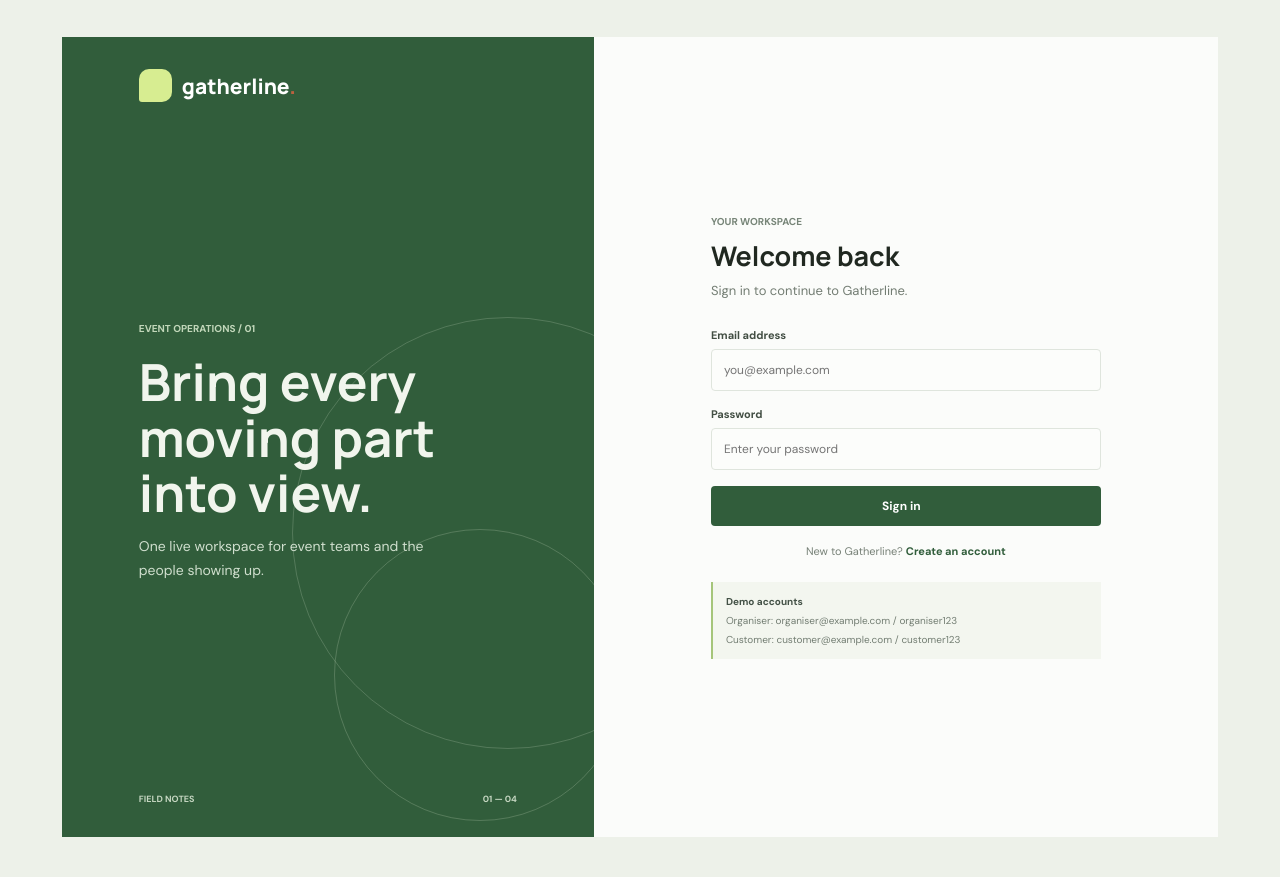
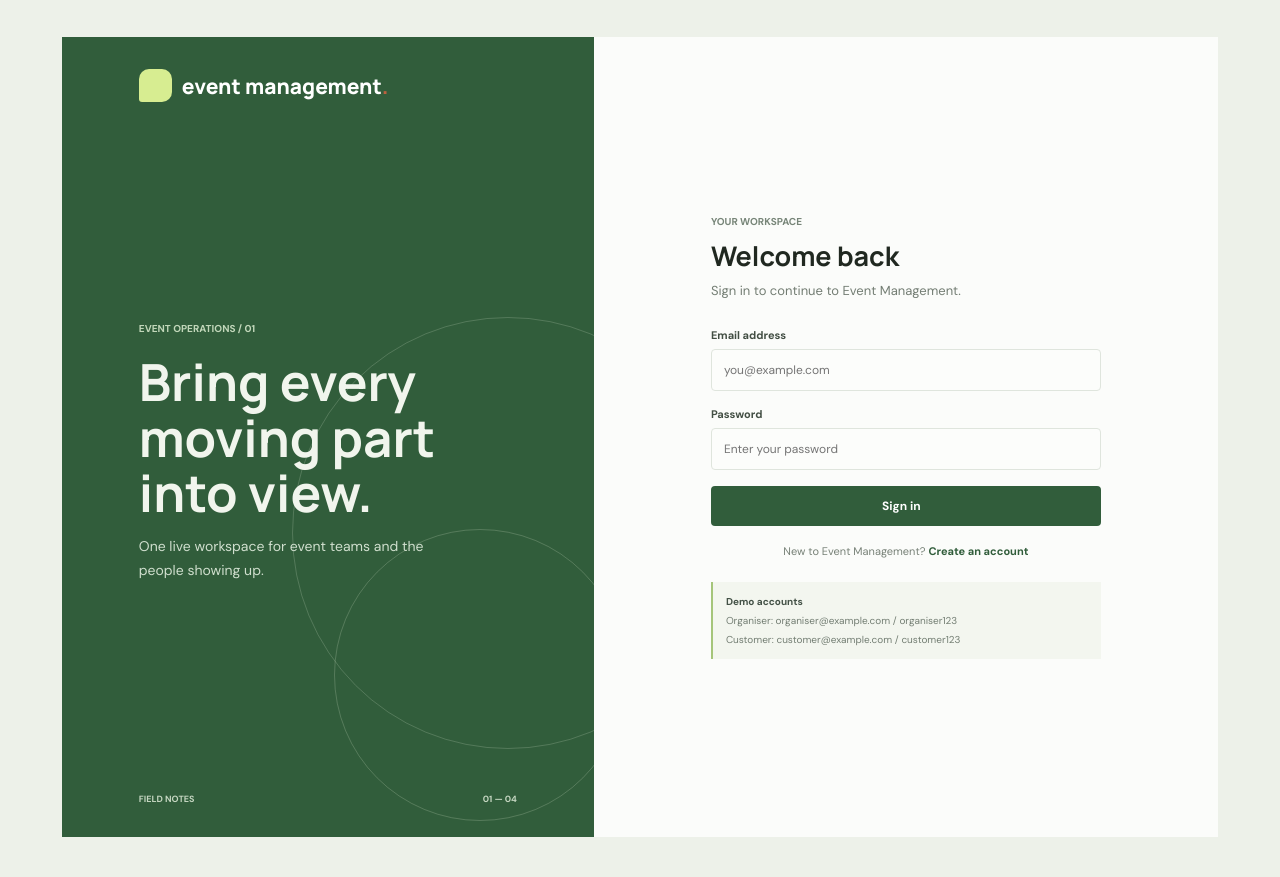
Before and after one commit to priyaranjan-collab/Project-1, a Flask app: page /login in a window 1280 px wide. Shown: the top 877 px of the page. Run offline with Flask 3, Linux system fonts and the light colour scheme; some libraries are stand-ins or nearby versions.

Commit message:
name change

```diff
--- a/templates/base.html
+++ b/templates/base.html
@@ -4,7 +4,7 @@
   <meta charset="utf-8">
   <meta name="viewport" content="width=device-width, initial-scale=1">
   <meta name="theme-color" content="#f3f5f2">
-  <title>{{ page_title }} · Gatherline</title>
+  <title>{{ page_title }} · Event Management</title>
   <link rel="preconnect" href="https://fonts.googleapis.com">
   <link rel="preconnect" href="https://fonts.gstatic.com" crossorigin>
   <link href="https://fonts.googleapis.com/css2?family=DM+Sans:wght@400;500;600;700&family=Manrope:wght@500;600;700;800&display=swap" rel="stylesheet">
@@ -15,9 +15,9 @@
 <body class="{% if current_user %}app-body{% else %}auth-body{% endif %}">
 {% if current_user %}
   <aside class="sidebar">
-    <a class="brand" href="{{ url_for('dashboard') }}" aria-label="Gatherline home">
+    <a class="brand" href="{{ url_for('dashboard') }}" aria-label="Event Management home">
       <span class="brand-mark"><i data-lucide="activity"></i></span>
-      <span>gatherline<span class="brand-dot">.</span></span>
+      <span>event management<span class="brand-dot">.</span></span>
     </a>
     <div class="workspace-label">WORKSPACE</div>
     <nav class="side-nav" aria-label="Main navigation">
--- a/templates/customer_dashboard.html
+++ b/templates/customer_dashboard.html
@@ -1,6 +1,6 @@
 {% extends 'base.html' %}
 {% block content %}
-<section class="page-heading heading-row"><div><p class="eyebrow">YOUR GATHERLINE</p><h1>Make room for something good.</h1><p class="muted">Keep your plans close and find your next event.</p></div><a class="button button-primary" href="{{ url_for('browse_events') }}"><i data-lucide="compass"></i> Explore events</a></section>
+<section class="page-heading heading-row"><div><p class="eyebrow">YOUR EVENT MANAGEMENT</p><h1>Make room for something good.</h1><p class="muted">Keep your plans close and find your next event.</p></div><a class="button button-primary" href="{{ url_for('browse_events') }}"><i data-lucide="compass"></i> Explore events</a></section>
 <section class="metric-grid customer-metrics" data-poll-url="{{ url_for('dashboard_stats') }}" data-poll-interval="12000">
   <article class="metric-card metric-lime"><div class="metric-top"><span>MY REGISTRATIONS</span><i data-lucide="ticket-check"></i></div><strong data-stat="registrations">{{ event_count }}</strong><small>Your upcoming plans</small></article>
   <article class="metric-card metric-coral"><div class="metric-top"><span>OPEN EVENTS</span><i data-lucide="calendar-search"></i></div><strong data-stat="upcoming">{{ upcoming }}</strong><small>Ready to discover</small></article>
--- a/templates/login.html
+++ b/templates/login.html
@@ -2,20 +2,20 @@
 {% block content %}
 <section class="auth-layout">
   <div class="auth-aside">
-    <a class="brand auth-brand" href="{{ url_for('login') }}"><span class="brand-mark"><i data-lucide="activity"></i></span><span>gatherline<span class="brand-dot">.</span></span></a>
+    <a class="brand auth-brand" href="{{ url_for('login') }}"><span class="brand-mark"><i data-lucide="activity"></i></span><span>event management<span class="brand-dot">.</span></span></a>
     <div class="auth-copy"><p class="eyebrow">EVENT OPERATIONS / 01</p><h1>Bring every moving part into view.</h1><p>One live workspace for event teams and the people showing up.</p></div>
     <div class="auth-aside-foot"><span>FIELD NOTES</span><span>01 — 04</span></div>
   </div>
   <div class="auth-panel">
     <div class="auth-form-wrap">
-      <p class="eyebrow">YOUR WORKSPACE</p><h2>Welcome back</h2><p class="muted">Sign in to continue to Gatherline.</p>
+      <p class="eyebrow">YOUR WORKSPACE</p><h2>Welcome back</h2><p class="muted">Sign in to continue to Event Management.</p>
       <form method="post" class="form-stack">
         <input type="hidden" name="csrf_token" value="{{ csrf_token() }}">
         <label>Email address<input type="email" name="email" autocomplete="email" required placeholder="you@example.com" value="{{ request.form.get('email', '') }}"></label>
         <label>Password<input type="password" name="password" autocomplete="current-password" required placeholder="Enter your password"></label>
         <button class="button button-primary button-wide" type="submit">Sign in <i data-lucide="arrow-right"></i></button>
       </form>
-      <p class="auth-switch">New to Gatherline? <a href="{{ url_for('register') }}">Create an account</a></p>
+      <p class="auth-switch">New to Event Management? <a href="{{ url_for('register') }}">Create an account</a></p>
       <div class="demo-hint"><strong>Demo accounts</strong><span>Organiser: organiser@example.com / organiser123</span><span>Customer: customer@example.com / customer123</span></div>
     </div>
   </div>
--- a/templates/register.html
+++ b/templates/register.html
@@ -2,7 +2,7 @@
 {% block content %}
 <section class="auth-layout">
   <div class="auth-aside">
-    <a class="brand auth-brand" href="{{ url_for('login') }}"><span class="brand-mark"><i data-lucide="activity"></i></span><span>gatherline<span class="brand-dot">.</span></span></a>
+    <a class="brand auth-brand" href="{{ url_for('login') }}"><span class="brand-mark"><i data-lucide="activity"></i></span><span>event management<span class="brand-dot">.</span></span></a>
     <div class="auth-copy"><p class="eyebrow">EVENT OPERATIONS / 02</p><h1>A better view of what brings us together.</h1><p>Build the next event, or find a reason to get together.</p></div>
     <div class="auth-aside-foot"><span>FIELD NOTES</span><span>02 — 04</span></div>
   </div>
```
Also changed, not shown: README.md.
